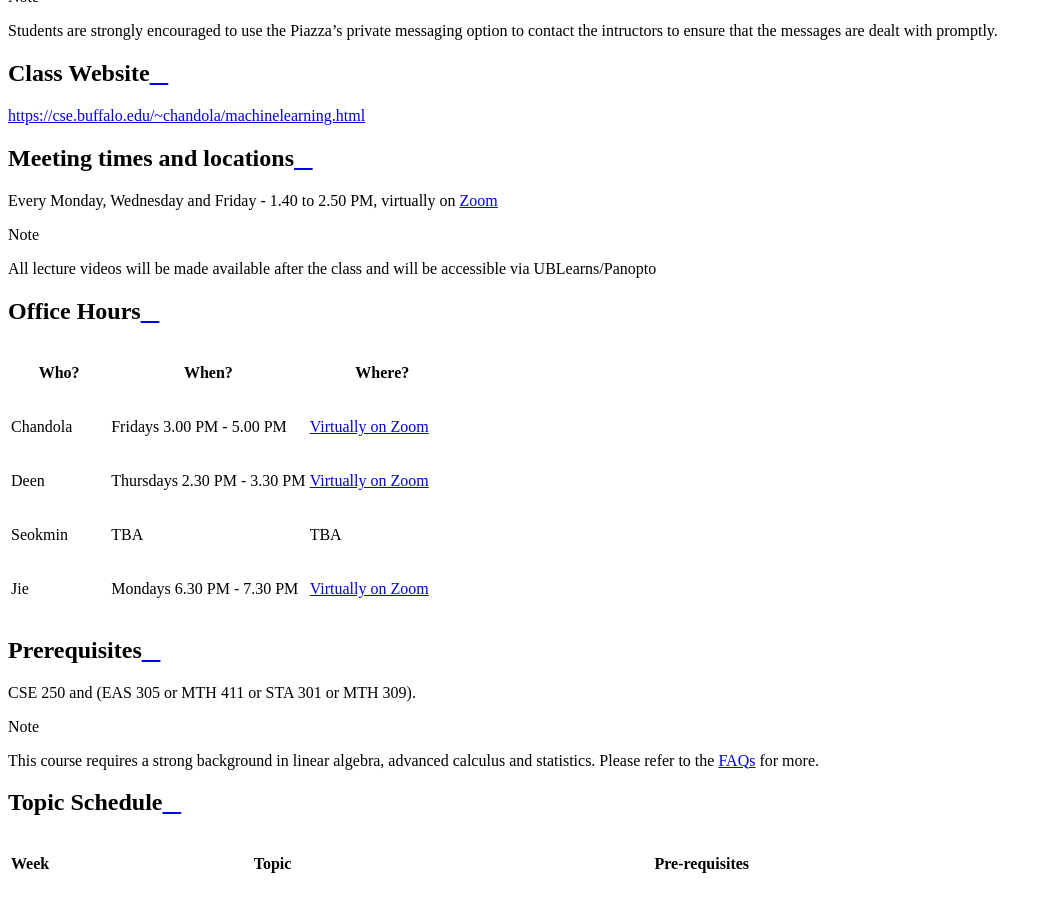
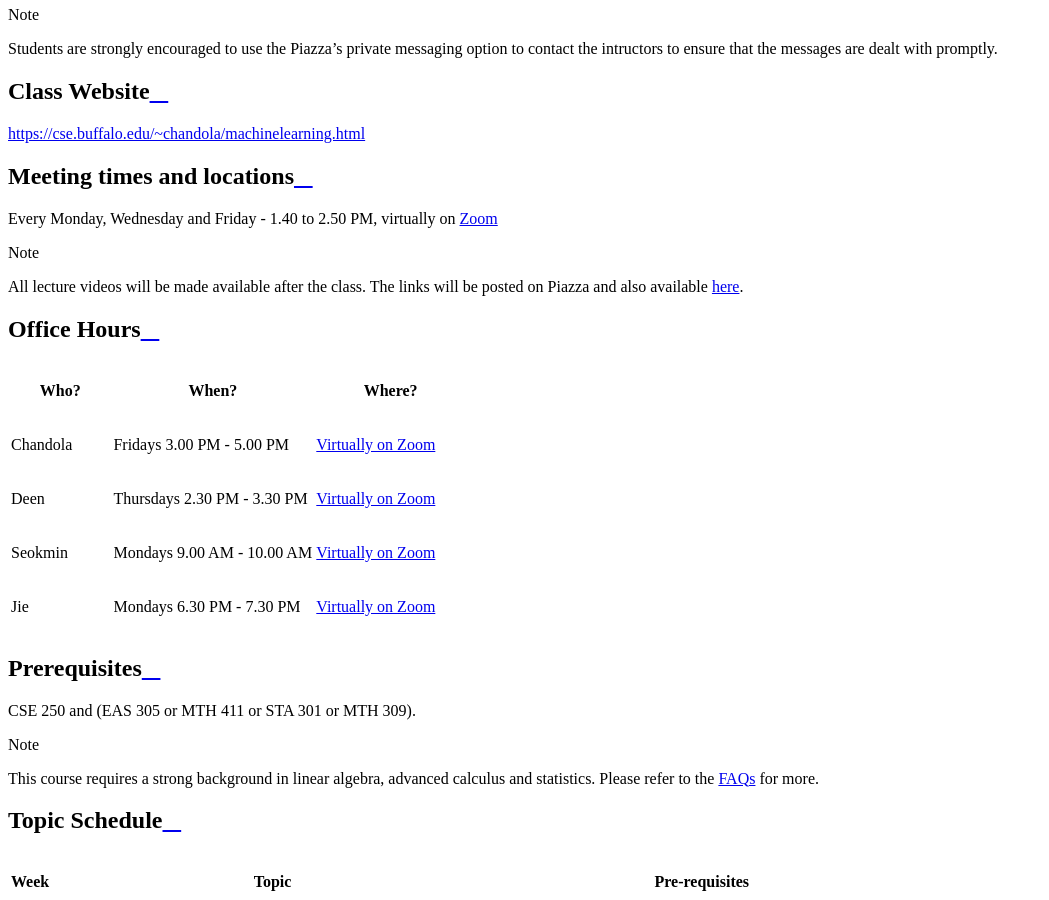
Before and after one commit to ubdsgroup/mlcourse-ub, a Sphinx documentation site: the page built from source/syllabus.rst, in a window 1280 px wide and 900 px high, scrolled down 869 px. Shown: the whole window, without its empty margins (0-1049 px from the left). Built offline with Sphinx 7.4.7 and the Read the Docs theme 2.0.0, drawn with Linux system fonts in a browser that asks for light colours.

Commit message:
addding leecture video information

```diff
--- a/source/index.rst
+++ b/source/index.rst
@@ -6,6 +6,7 @@
    :caption: Contents:
 
    syllabus
+   lecturevideos
    docs
    faqs
    glossary
--- a/source/syllabus.rst
+++ b/source/syllabus.rst
@@ -38,7 +38,7 @@
 Every Monday, Wednesday and Friday - 1.40 to 2.50 PM, virtually on `Zoom <https://buffalo.zoom.us/j/95608261824>`_
 
 .. note::
-   All lecture videos will be made available after the class and will be accessible via UBLearns/Panopto
+   All lecture videos will be made available after the class. The links will be posted on Piazza and also available `here <lecturevideos.html>`_.
 
 Office Hours
 ------------
@@ -48,7 +48,7 @@
 
    "Chandola", "Fridays 3.00 PM - 5.00 PM",`Virtually on Zoom <https://buffalo.zoom.us/j/94867240117?pwd=NGxCNFgzcUVnYjVoalpJQkczNTNjZz09>`_
    "Deen","Thursdays 2.30 PM - 3.30 PM",`Virtually on Zoom <https://buffalo.zoom.us/j/94867240117?pwd=NGxCNFgzcUVnYjVoalpJQkczNTNjZz09>`_
-   "Seokmin","TBA", "TBA"
+   "Seokmin","Mondays 9.00 AM - 10.00 AM", `Virtually on Zoom <https://buffalo.zoom.us/j/93717120120?pwd=S3g3KytBYkljMWdhQlNlL0k2KzNDQT09>`_
    "Jie","Mondays 6.30 PM - 7.30 PM",`Virtually on Zoom <https://buffalo.zoom.us/j/93717120120?pwd=S3g3KytBYkljMWdhQlNlL0k2KzNDQT09>`_
 
 Prerequisites
```
Also changed, not shown: source/lecturevideos.rst (added, +14 -0 lines).
